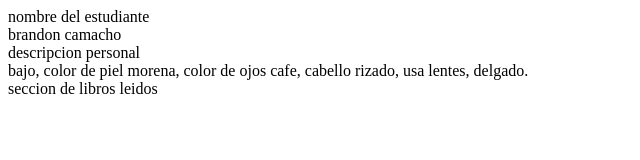
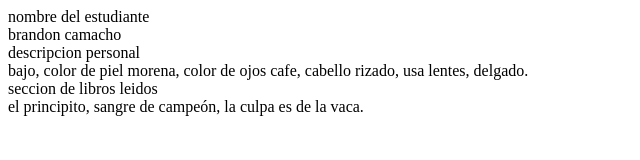
Before and after one commit to nioxggx/ejercicios, a plain HTML site: page index.html in a window 1280 px wide. Shown: the whole page, without its empty margins (0-640 px from the left). Drawn offline with Linux system fonts and the light colour scheme.

Commit message:
sexto commit

```diff
--- a/index.html
+++ b/index.html
@@ -11,5 +11,6 @@
     <div>descripcion personal</div>
     <div>bajo, color de piel morena, color de ojos cafe, cabello rizado, usa lentes, delgado.</div>
     <div> seccion de libros leidos</div>
+    <div>el principito, sangre de campeón, la culpa es de la vaca.</div>
 </body>
 </html>
```
